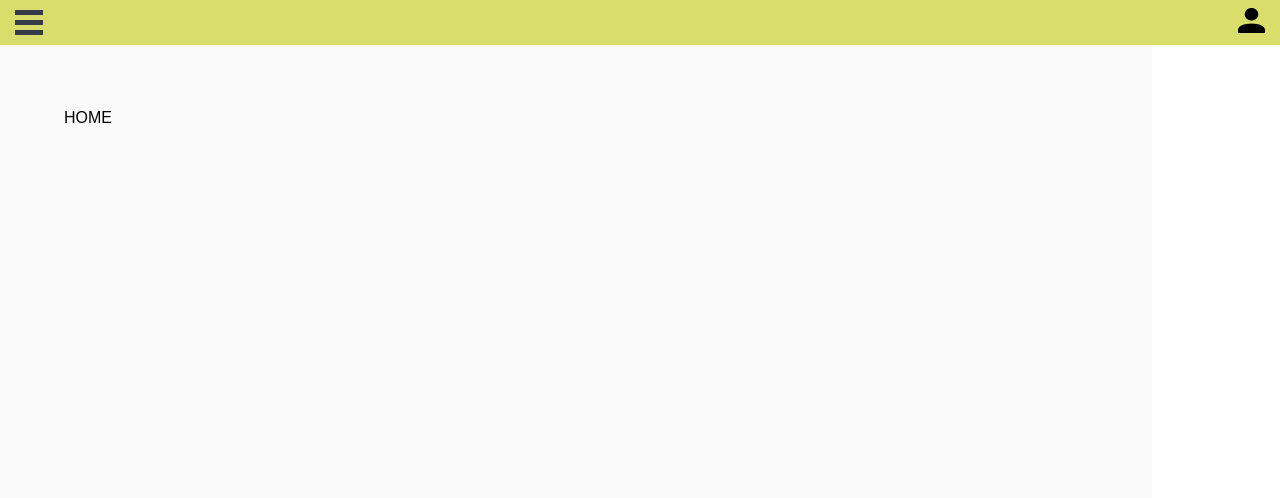
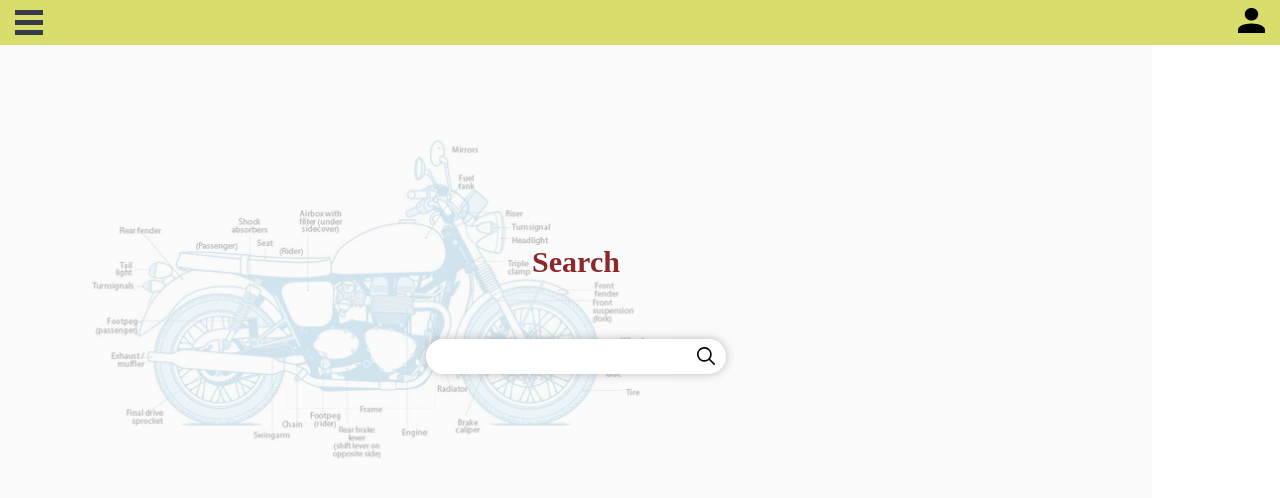
Before and after one commit to amorosAlvaro/full-stack-mern-bike-exchange, a React (Create React App) app in the folder client/: page / in a window 1280 px wide. Shown: the top 498 px of the page. Built offline with nearby package versions, Linux system fonts and the light colour scheme.

Commit message:
add local search bar

```diff
--- a/client/src/components/AllBikesList/AllBikesList.js
+++ b/client/src/components/AllBikesList/AllBikesList.js
@@ -1,13 +1,20 @@
-import React, { useEffect } from 'react';
+import React, { useEffect, useState } from 'react';
 import { useSelector, useDispatch } from 'react-redux';
+import TextField from '@mui/material/TextField';
 import { loadBikes, loadFavoriteBikes } from '../../redux/action.creators';
 import List from '../common/List/List';
 
 const AllBikesList = function AllBikesList() {
   const dispatch = useDispatch();
 
+  const [input, setInput] = useState('');
+  const [list, setList] = useState([]);
+
   const bikes = useSelector((store) => store.bikes);
   const token = useSelector((store) => store.login);
+  useEffect(() => {
+    setList(bikes);
+  }, [bikes]);
 
   const headers = {
     headers: {
@@ -19,8 +26,30 @@ const AllBikesList = function AllBikesList() {
     dispatch(loadFavoriteBikes(headers));
   }, [dispatch]);
 
+  useEffect(() => {
+    if (input.length) {
+      const newList = list.filter(
+        (el) => el.make.toLowerCase().includes(input.trim().toLowerCase())
+      );
+      setList(newList);
+    } else {
+      setList(bikes);
+    }
+  }, [input]);
+
   return (
-    <List list={bikes} type="allBikes" />
+    <>
+
+      <div className="search">
+        <TextField
+          id="outlined-required"
+          label="Search"
+          onChange={(event) => setInput(event.target.value)}
+        />
+      </div>
+      <List list={list} type="allBikes" />
+
+    </>
   );
 };
 
--- a/client/src/components/Home/Home.js
+++ b/client/src/components/Home/Home.js
@@ -1,7 +1,12 @@
-import React from 'react';
+import Search from './Search';
+import './Home.scss';
 
-const Home = function Home() {
-  return <div>HOME</div>;
+const Home = function () {
+  return (
+    <section className="home">
+      <Search />
+    </section>
+  );
 };
 
 export default Home;
--- /dev/null
+++ b/client/src/components/Home/Home.scss
@@ -0,0 +1,5 @@
+.home {
+    flex-grow: 1;
+    display: flex;
+    flex-direction: column;
+  }
--- /dev/null
+++ b/client/src/components/Home/Search.js
@@ -0,0 +1,71 @@
+/* eslint-disable no-unused-vars */
+/* eslint-disable react/button-has-type */
+/* eslint-disable jsx-a11y/label-has-associated-control */
+import { useState } from 'react';
+import './Search.scss';
+import { useSelector, useDispatch } from 'react-redux';
+import backgroundImage from '../../assets/img/img.jpg';
+import searchIcon from '../../assets/icons/magnifying-glass.svg';
+
+const Search = function () {
+  const [input, setInput] = useState('');
+  const dispatch = useDispatch();
+
+  const handleSubmit = (ev) => {
+    ev.preventDefault();
+
+    console.log('Submit button');
+  };
+  const handleChange = (ev) => {
+    setInput(ev.target.value);
+  };
+
+  return (
+    <section className="search-container">
+      <h2 className="search-container__header">
+        Search
+      </h2>
+      <img
+        className="search-container__background"
+        src={backgroundImage}
+        alt="A bike"
+      />
+      <form
+        onSubmit={(ev) => handleSubmit(ev, input)}
+        className="search-container-form"
+      >
+        <label
+          className="search-container-form__label"
+          htmlFor="search-container-form__input"
+        >
+          Search
+        </label>
+        <input
+          value={input}
+          autoComplete="off"
+          onChange={(ev) => handleChange(ev, 'input')}
+          className="search-container-form__input"
+          id="search-container-form__input"
+        />
+        {input.length > 0 && (
+          <button
+            onClick={() => setInput('')}
+            type="button"
+            className="search-container-form__delete"
+          >
+            X
+          </button>
+        )}
+        <button className="search-container-form__submit">
+          <img
+            src={searchIcon}
+            className="search-container-form__icon"
+            alt="Magnifying glass icon"
+          />
+        </button>
+      </form>
+    </section>
+  );
+};
+
+export default Search;
--- /dev/null
+++ b/client/src/components/Home/Search.scss
@@ -0,0 +1,74 @@
+@import '../../scss/variables';
+
+.search-container {
+  display: flex;
+  flex-direction: column;
+  align-items: center;
+  justify-content: center;
+  gap: 6rem;
+  position: relative;
+  height: 50vh;
+  overflow: hidden;
+
+  &__header {
+    width: 80%;
+    font-size: 3rem;
+    text-align: center;
+    z-index: 2;
+    color: $secondary-color;
+  }
+}
+
+.search-container__background {
+  position: absolute;
+  top: 0;
+  left: 0;
+  height: 100%;
+  opacity: 0.25;
+}
+
+.search-container-form {
+  display: flex;
+  align-items: center;
+  z-index: 2;
+  height: 3.5rem;
+  width: 30rem;
+  background-color: white;
+  border-radius: 10rem;
+  opacity: 1;
+  overflow: hidden;
+  box-shadow: 0 0 10px rgba(0, 0, 0, 0.25);
+
+  &__label {
+    display: none;
+  }
+
+  &__input {
+    border: none;
+    height: 100%;
+    width: 22rem;
+    flex-grow: 1;
+    outline: none;
+    padding: 0.2rem 1.5rem 0;
+    font-size: inherit;
+  }
+
+  &__delete {
+    height: 80%;
+    font-size: 1.8rem;
+    background-color: transparent;
+    border: none;
+    border-right: 1px solid black;
+    padding-right: 1.2rem;
+  }
+
+  &__submit {
+    width: 4rem;
+    cursor: pointer;
+    border: none;
+    background-color: transparent;
+    display: flex;
+    justify-content: center;
+    align-items: center;
+  }
+}
--- a/client/src/redux/reducers/bikes.reducer.js
+++ b/client/src/redux/reducers/bikes.reducer.js
@@ -10,8 +10,6 @@ function bikesReducer(bikes = initialBikes, action) {
       nextBikes = action.bikes;
       return nextBikes;
     case actionTypes.DELETE_BIKE:
-      console.log('nextBikes;', nextBikes);
-      console.log('action.data', action.data.data);
       return nextBikes.filter((element) => element._id !== action.data.data);
     default:
       return nextBikes;
--- a/client/src/redux/reducers/favorites.reducer.js
+++ b/client/src/redux/reducers/favorites.reducer.js
@@ -12,7 +12,6 @@ function favoriteBikesReducer(favorites = initialFavoriteBikes, action) {
     case actionTypes.ADD_TO_FAVORITES:
       return [...nextFavoriteBikes, action.data];
     case actionTypes.DELETE_FROM_FAVORITES:
-
       return nextFavoriteBikes.filter((element) => element._id !== action.data._id);
     default:
       return nextFavoriteBikes;
```
Also changed, not shown: client/src/components/common/DeleteButton/DeleteButton.js (+1 -18 lines), client/src/components/details/details.js (+0 -13 lines), client/src/redux/action.creators.js (+0 -13 lines), client/src/assets/img/img.jpg (added), 1 other file (tests, documents, lock files or other folders).
